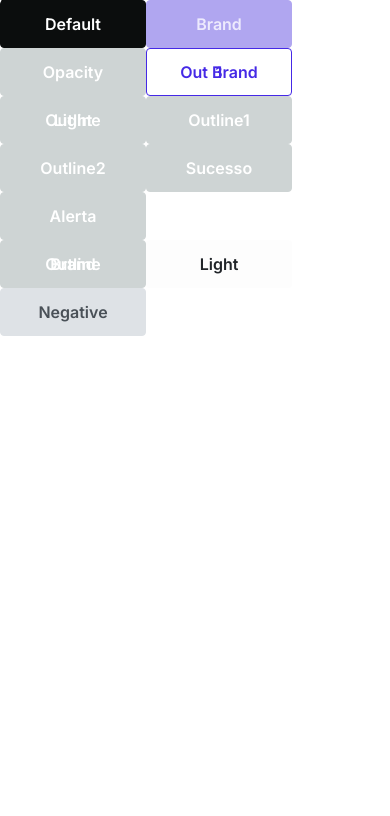
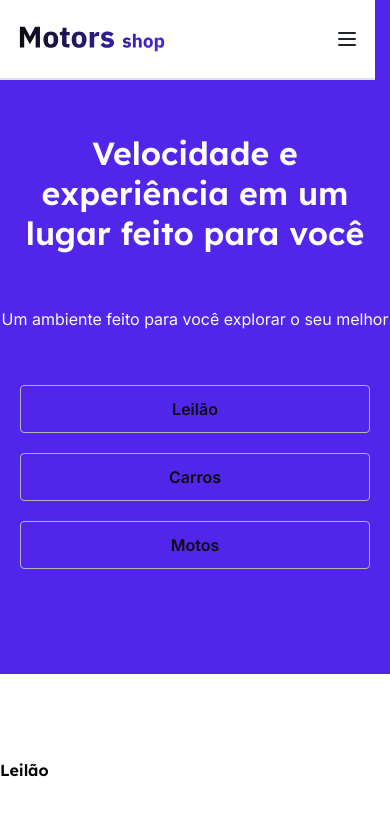
Before and after one commit to KA-10-Motors-Shop/motors-shop-front, a React (Create React App) app: page / in a window 390 px wide. Shown: the top 816 px of the page. Built offline with nearby package versions, Linux system fonts and the light colour scheme.

Commit message:
refactor: mobile version of the header component ready, but without login and ready.

```diff
--- a/src/components/Button/styles.js
+++ b/src/components/Button/styles.js
@@ -7,7 +7,6 @@ export const DefaultButtonStyled = styled.button`
 	border-radius: 4px;
 	width: 9.125em;
 	height: 3em;
-	padding: 0.75em 1.75em;
 	font-size: 1rem;
 	font-weight: 600;
 	font-style: normal;
--- /dev/null
+++ b/src/components/Header/Header.tsx
@@ -0,0 +1,70 @@
+import { useEffect, useRef, useState } from "react";
+import Logo from "../../assets/Logo.svg";
+import { Outline2Button } from "../Button/Button";
+import { HeaderStyled } from "./styles";
+import { HiOutlineMenu } from "react-icons/hi";
+import { IoMdClose } from "react-icons/io";
+
+export const Header = () => {
+	const [isLogged, setIsLogged] = useState(false);
+	const [menuIsVisible, setMenuIsVisible] = useState(false);
+	const handleLogin = () => setIsLogged(!isLogged);
+
+	const popUpMenu = [
+		"Editar Perfil",
+		"Editar Endereço",
+		"Minhas compras",
+		"Sair",
+	];
+
+	return (
+		<HeaderStyled>
+			<nav className="header-menu">
+				<section className="header-toggle">
+					<img src={Logo} alt="Logo da Motors Shop" />
+					{menuIsVisible ? (
+						<div
+							className="header-menu__toggle header-menu--close"
+							onClick={() => setMenuIsVisible(false)}
+						>
+							<IoMdClose size={24} />
+						</div>
+					) : (
+						<div className="header-menu__toggle header-menu--open">
+							<HiOutlineMenu
+								size={24}
+								onClick={() => setMenuIsVisible(true)}
+							/>
+						</div>
+					)}
+				</section>
+				{menuIsVisible && (
+					<section className="header-mobile">
+						<ul className="header-mobile__list header-mobile__list--breadcrumbs">
+							<li>
+								<a href="#cars">Carros</a>
+							</li>
+							<li>
+								<a href="#motorcycle">Motos</a>
+							</li>
+							<li>
+								<a href="#auction">Leilão</a>
+							</li>
+						</ul>
+						<div className="header-div__line"></div>
+						<ul className="header-mobile__list header-mobile__list--sign">
+							<li>
+								<a className="header-bottom__login">
+									Fazer Login
+								</a>
+							</li>
+							<li>
+								<Outline2Button>Cadastrar</Outline2Button>
+							</li>
+						</ul>
+					</section>
+				)}
+			</nav>
+		</HeaderStyled>
+	);
+};
--- /dev/null
+++ b/src/components/Header/styles.js
@@ -0,0 +1,86 @@
+import styled from "styled-components";
+
+export const HeaderStyled = styled.header`
+	section.header-toggle {
+		min-width: 23.44rem;
+		display: flex;
+		height: 5rem;
+		position: fixed;
+		z-index: 100;
+
+		align-items: center;
+		justify-content: space-between;
+		border-bottom: 2px solid var(--grey6);
+		background-color: var(--whiteFixed);
+		padding-left: 1rem;
+		padding-right: 1rem;
+
+		img {
+			min-width: 9.56rem;
+			height: 1.65rem;
+		}
+	}
+
+	div.header-menu__toggle svg {
+		color: var(--grey1);
+		cursor: pointer;
+	}
+
+	section.header-mobile {
+		display: flex;
+		position: fixed;
+		z-index: 100;
+		top: 5rem;
+		flex-direction: column;
+		justify-content: flex-start;
+	}
+
+	ul.header-mobile__list {
+		display: flex;
+		flex-direction: column;
+		justify-content: flex-start;
+
+		li {
+			width: 23.375rem;
+			height: 4.48rem;
+			display: flex;
+			flex-direction: column;
+			padding-top: 2rem;
+			margin-left: 1rem;
+			justify-content: center;
+		}
+
+		li:nth-child(3) {
+			margin-bottom: 0.75rem;
+		}
+
+		a {
+			color: var(--grey2);
+			transition: color 0.2s;
+
+			:hover {
+				color: var(--grey3);
+			}
+		}
+	}
+
+	div.header-div__line {
+		width: 23.375rem;
+		border-bottom: 1px solid var(--grey4);
+	}
+
+	ul.header-mobile__list--breadcrumbs {
+		height: 14.75rem;
+	}
+
+	ul.header-mobile__list--sign {
+		height: 11.5rem;
+
+		button {
+			width: 20.81rem;
+			padding: 1.75rem 0.75rem;
+			margin-bottom: 2rem;
+			margin-top: 2rem;
+		}
+	}
+`;
--- a/src/pages/Home.tsx
+++ /dev/null
@@ -1,36 +0,0 @@
-import {
-	AlertButton,
-	BrandButton,
-	BrandOpacityButton,
-	LinkButton,
-	OutlineBrandButton,
-	Outline2Button,
-	OutlineLightButton,
-	SuccessButton,
-	DefaultButton,
-	LightButton,
-	Outline1Button,
-	NegativeButton,
-	OutlineBrand1Button,
-} from "../components/Button/Button";
-
-export const Home = () => {
-	return (
-		<>
-			<h1>Home</h1>
-			<DefaultButton>Default</DefaultButton>
-			<BrandButton disabled>Brand</BrandButton>
-			<BrandOpacityButton disabled>Opacity</BrandOpacityButton>
-			<OutlineBrand1Button>Out Brand 1</OutlineBrand1Button>
-			<OutlineLightButton disabled>Outline Light</OutlineLightButton>
-			<Outline1Button disabled>Outline1</Outline1Button>
-			<Outline2Button disabled>Outline2</Outline2Button>
-			<SuccessButton disabled>Sucesso</SuccessButton>
-			<AlertButton disabled>Alerta</AlertButton>
-			<LinkButton disabled>Link</LinkButton>
-			<OutlineBrandButton disabled>Outline Brand</OutlineBrandButton>
-			<LightButton>Light</LightButton>
-			<NegativeButton>Negative</NegativeButton>
-		</>
-	);
-};
--- /dev/null
+++ b/src/pages/Home/Home.tsx
@@ -0,0 +1,26 @@
+import { OutlineLightButton } from "../../components/Button/Button";
+import { Header } from "../../components/Header/Header";
+import { AuctionBox, Container } from "./styles";
+import { databaseAuction } from "../../database";
+
+export const Home = () => {
+	return (
+		<>
+			<Header />
+			<Container>
+				<section className="main-coverPage">
+					<h3>
+						Velocidade e experiência em um lugar feito para você
+					</h3>
+					<p>Um ambiente feito para você explorar o seu melhor</p>
+					<OutlineLightButton>Leilão</OutlineLightButton>
+					<OutlineLightButton>Carros</OutlineLightButton>
+					<OutlineLightButton>Motos</OutlineLightButton>
+				</section>
+			</Container>
+			<AuctionBox>
+				<h5>Leilão</h5>
+			</AuctionBox>
+		</>
+	);
+};
--- /dev/null
+++ b/src/pages/Home/styles.js
@@ -0,0 +1,54 @@
+import styled from "styled-components";
+
+export const Container = styled.main`
+	section.main-coverPage {
+		display: flex;
+		flex-direction: column;
+		padding-top: 8.3125rem;
+		background-color: var(--brand2);
+		align-items: center;
+		max-width: 60rem;
+		padding-bottom: 5.3125rem;
+
+		h3 {
+			font-size: 2rem;
+			line-height: 2.5rem;
+			text-align: center;
+			margin-bottom: 3.25rem;
+			color: var(--grey10);
+		}
+
+		p {
+			text-align: center;
+			color: var(--grey9);
+			margin-bottom: 3.25rem;
+			line-height: 1.75rem;
+		}
+
+		button {
+			width: 21.93rem;
+			height: 3rem;
+			margin-bottom: 1.25rem;
+		}
+	}
+`;
+
+export const AuctionBox = styled.section`
+	height: 37.52rem;
+	width: 23.4375rem;
+
+	h5 {
+		margin-top: 6rem;
+		margin-bottom: 5.92rem;
+	}
+
+	ul {
+		display: flex;
+		overflow-x: auto;
+		scroll-behavior: smooth;
+
+		li:first-child {
+			margin-left: 0.75rem;
+		}
+	}
+`;
--- a/src/routes/index.tsx
+++ b/src/routes/index.tsx
@@ -1,5 +1,5 @@
 import { Switch, Route } from "react-router-dom";
-import { Home } from "../pages/Home";
+import { Home } from "../pages/Home/Home";
 import { Login } from "../pages/Login";
 import { Register } from "../pages/Register";
 import { Product } from "../pages/Product";
--- a/src/styles/global.js
+++ b/src/styles/global.js
@@ -35,22 +35,27 @@ export default createGlobalStyle`
       --success3: #DDF3E4;
     }
 
-    body, input, button {
+    body, input, button, p, span {
         font-family: "Inter";
         font-size: 1rem;
+        font-weight: 400;
     }
 
     button {
         cursor: pointer;
+        width: 100vw;
+        height: 100vh;
     }
 
     a, li {
         text-decoration: none;
+        list-style: none;
     }
 
     h1, h2, h3, h4, h5, h6 {
         font-family: "Lexend";
         font-size: 1em;
+        font-weight: 600;
     }
 
 `;
```
Also changed, not shown: src/index.d.ts (added, +7 -0 lines), src/providers/sails/index.tsx (added, +21 -0 lines).
